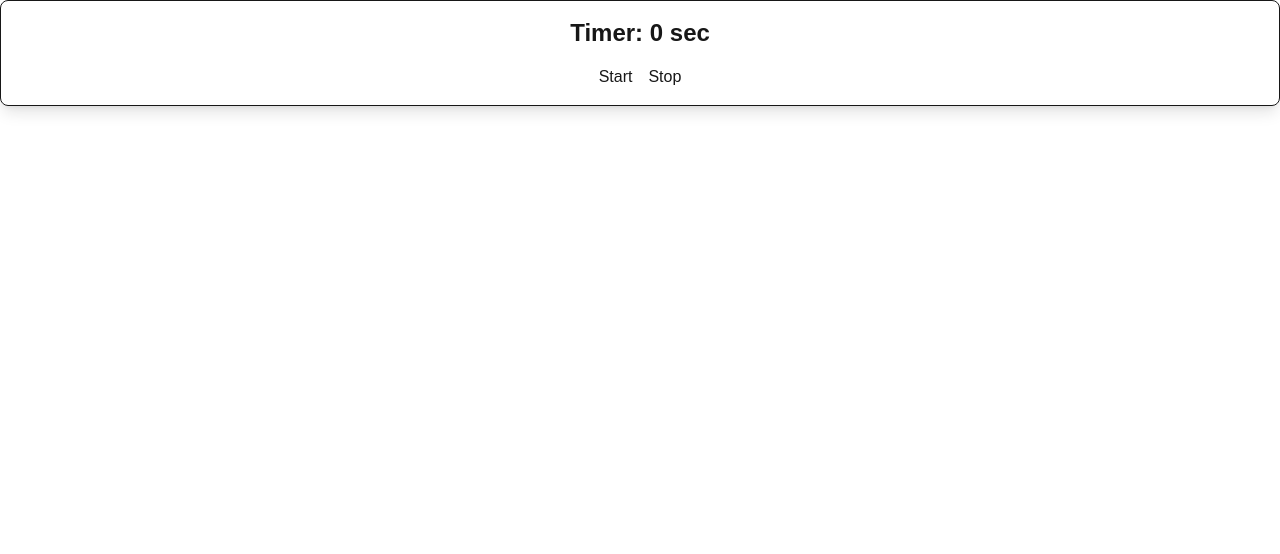
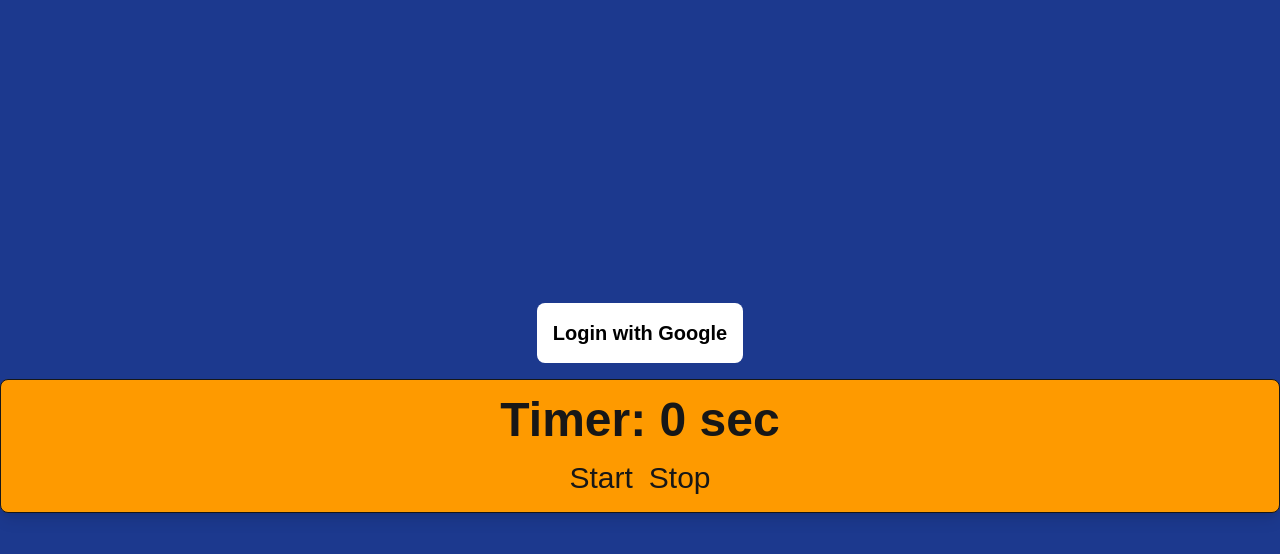
Before and after one commit to Abdul-Rahimm/Timer-app, a Next.js app: page / in a window 1280 px wide. Shown: the top 554 px of the page. Built offline with nearby package versions, Linux system fonts and the light colour scheme.

Commit message:
some UI changes.
--> nextAuth for google auth

```diff
--- a/app/page.tsx
+++ b/app/page.tsx
@@ -3,5 +3,12 @@ import HuzzTimer from "@/components/HuzzTimer";
 // Createed rahim branch
 
 export default function Timer() {
-  return <HuzzTimer />;
+  return (
+    <div className="bg-blue-900 w-screen h-screen flex flex-col items-center justify-center">
+      <div className="bg-white text-black p-4 rounded-lg font-semibold text-xl my-4">
+        Login with Google
+      </div>
+      <HuzzTimer />
+    </div>
+  );
 }
--- a/components/HuzzTimer.tsx
+++ b/components/HuzzTimer.tsx
@@ -17,9 +17,9 @@ const HuzzTimer = () => {
   }, [isRunning]);
 
   return (
-    <div className="flex flex-col items-center space-y-4 p-4 border rounded-lg shadow-lg">
-      <h1 className="text-2xl font-bold">Timer: {seconds} sec</h1>
-      <div className="flex space-x-4">
+    <div className="w-screen bg-amber-500 flex flex-col items-center space-y-4 p-4 border rounded-lg shadow-lg ">
+      <h1 className="text-5xl font-bold">Timer: {seconds} sec</h1>
+      <div className="flex space-x-4 text-3xl">
         <button onClick={() => setIsRunning(true)} disabled={isRunning}>
           Start
         </button>
```
